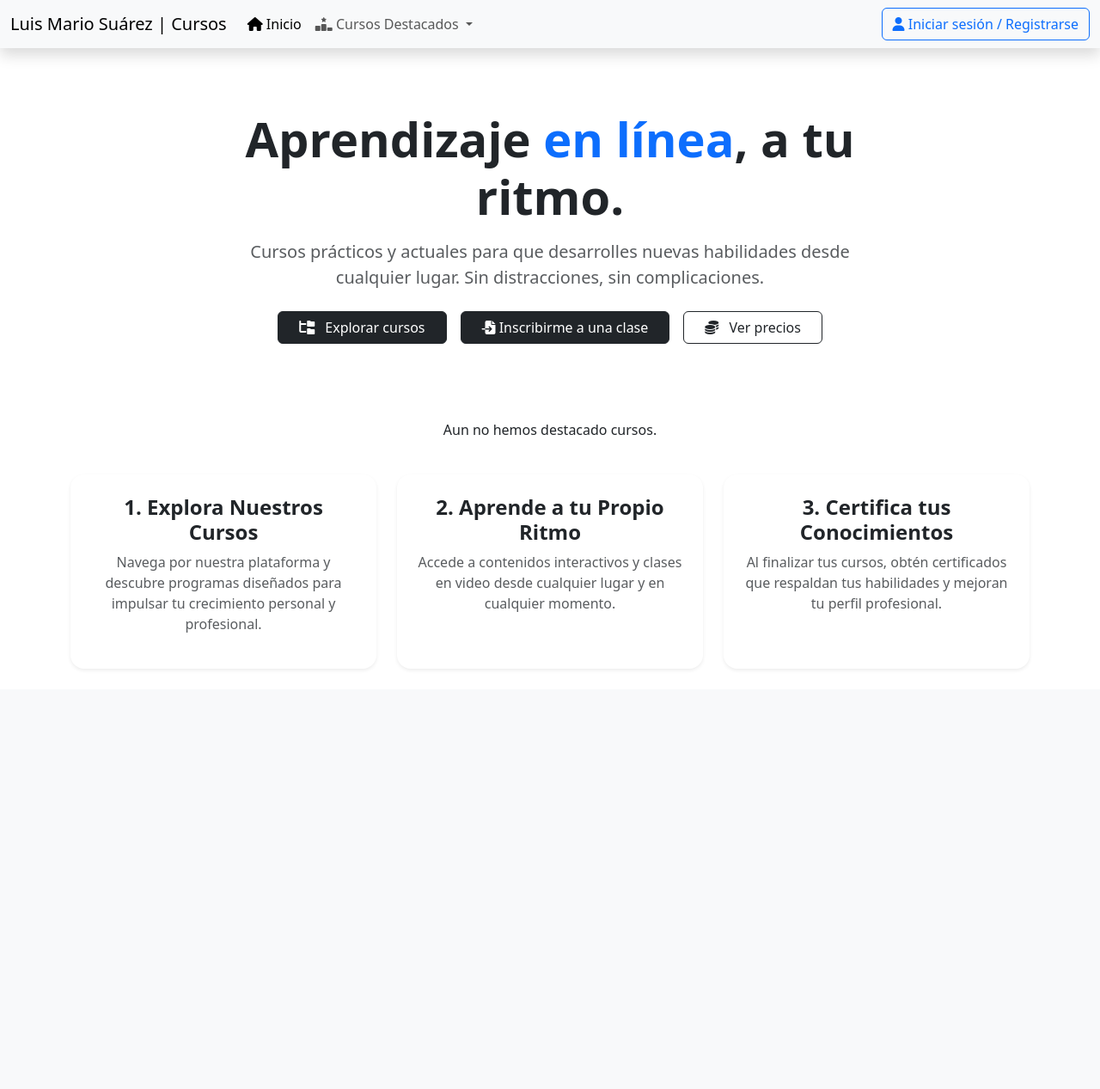
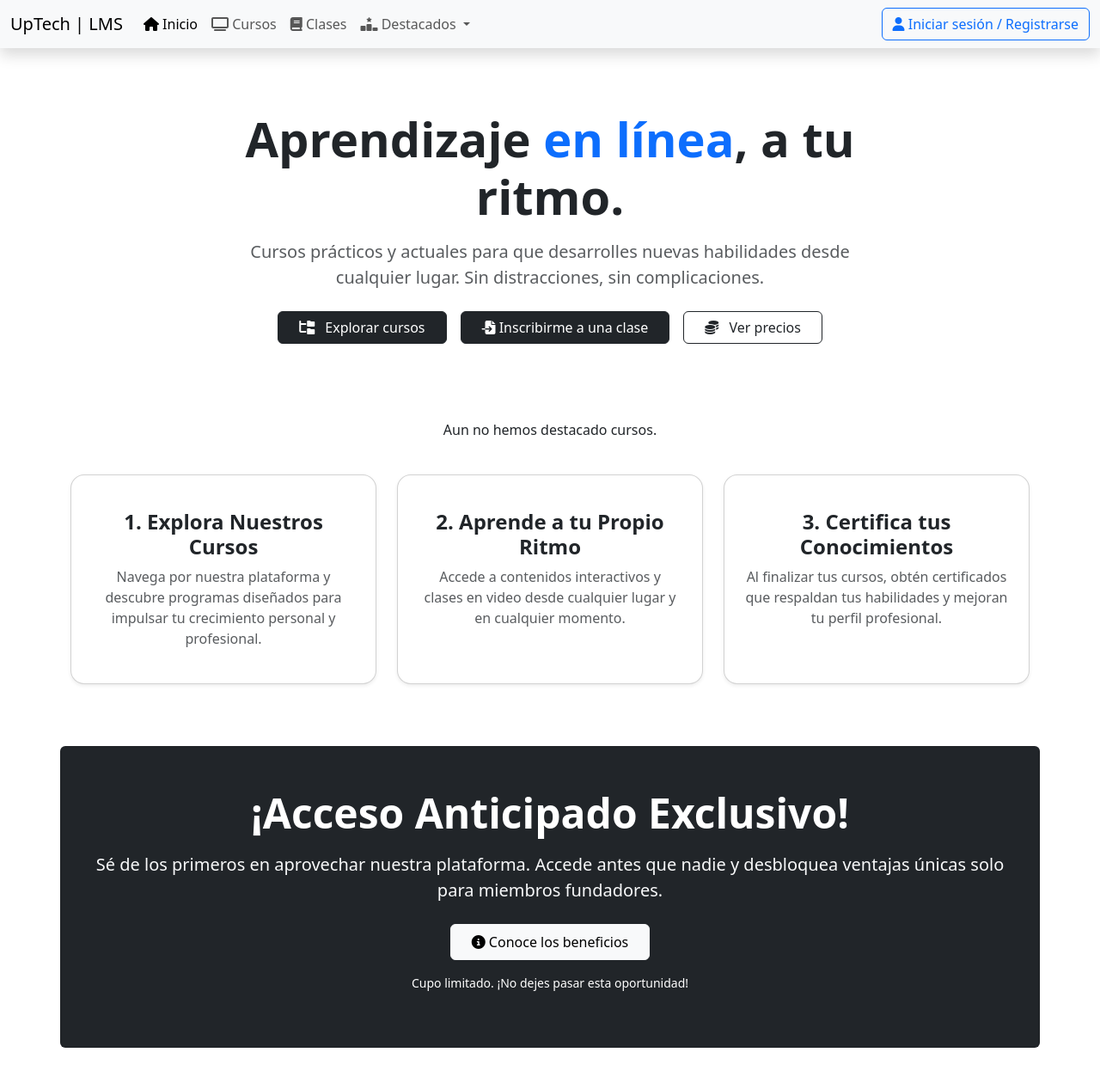
Before and after one commit to mariosuarezDEV/code_lms, a Django app: page / in a window 1280 px wide. Shown: the whole page at 86% size. Before the commit the page ends 736 px from the top, so only its background shows below. Run offline with Django 5.2, Linux system fonts and the light colour scheme; data that the repository does not hold is empty; some libraries are stand-ins or nearby versions.

Commit message:
Update branding and navbar; enhance landing page
Changed site title and navbar branding to 'UpTech'. Updated navbar links and dropdown items for a more platform-focused navigation. Improved landing page with card styling and added an early access promotional section. Removed the final call-to-action from the lanzamiento page. Also removed the hardcoded Stripe secret key from settings.py for better security.

```diff
--- a/base/templates/base.html
+++ b/base/templates/base.html
@@ -8,7 +8,7 @@
     <meta charset="UTF-8">
     <script src="https://kit.fontawesome.com/f89f8ae43b.js" crossorigin="anonymous"></script>
     <meta name="viewport" content="width=device-width, initial-scale=1.0">
-    <title>LMS</title>
+    <title>UpTech</title>
 </head>
 <body>
     {% include "componentes/navbar.html" %}
--- a/base/templates/componentes/navbar.html
+++ b/base/templates/componentes/navbar.html
@@ -1,6 +1,6 @@
 <nav class="navbar navbar-expand-lg bg-body-tertiary sticky-top shadow mb-4" >
   <div class="container-fluid">
-    <a class="navbar-brand" href="#">Luis Mario Suárez | Cursos</a>
+    <a class="navbar-brand" href="#">UpTech | LMS</a>
     <button class="navbar-toggler" type="button" data-bs-toggle="collapse" data-bs-target="#navbarSupportedContent" aria-controls="navbarSupportedContent" aria-expanded="false" aria-label="Toggle navigation">
       <span class="navbar-toggler-icon"></span>
     </button>
@@ -9,19 +9,25 @@
         <li class="nav-item">
           <a class="nav-link active" aria-current="page" href='{% url "landing" %}'><i class="fa-solid fa-house"></i> Inicio</a>
         </li>
+        <li class="nav-item">
+          <a class="nav-link" aria-current="page" href='{% url "landing" %}'><i class="fa-solid fa-tv"></i> Cursos</a>
+        </li>
+        <li class="nav-item">
+          <a class="nav-link" aria-current="page" href='{% url "landing" %}'><i class="fa-solid fa-book"></i> Clases</a>
+        </li>
         <li class="nav-item dropdown">
           <a class="nav-link dropdown-toggle" href="#" role="button" data-bs-toggle="dropdown" aria-expanded="false">
-            <i class="fa-solid fa-ranking-star"></i> Cursos Destacados
+            <i class="fa-solid fa-ranking-star"></i> Destacados
           </a>
           <ul class="dropdown-menu">
-            <li><a class="dropdown-item" href="#">Python desde 0</a></li>
-            <li><a class="dropdown-item" href="#">Django Básico</a></li>
+            <li><a class="dropdown-item" href="#">Ofertas para estudiantes</a></li>
+            <li><a class="dropdown-item" href="#">Quiero ser educador</a></li>
             <!-- <li><a class="dropdown-item" href="#">Django Rest Framework</a></li> -->
             <li><hr class="dropdown-divider"></li>
-            <li><a class="dropdown-item" href="#">Ingeniería en Backend</a></li>
+            <li><a class="dropdown-item" href="#">Conoce más sobre la plataforma</a></li>
             <!-- <li><a class="dropdown-item" href="#">Ingeniería en Inteligencia Artificial</a></li> -->
             <li><hr class="dropdown-divider"></li>
-            <li><a class="dropdown-item" href="#">Pandas y NumPy</a></li>
+            <li><a class="dropdown-item" href="#">Conoce más sobre la plataforma</a></li>
             <!-- <li><a class="dropdown-item" href="#">FastAPI</a></li> -->
             <!-- <li><a class="dropdown-item" href="#">PostgreSQL</a></li> -->
           </ul>
--- a/landing/templates/landing.html
+++ b/landing/templates/landing.html
@@ -46,21 +46,21 @@
 
 <div class="row text-center">
   <div class="col-md-4 mb-4">
-    <div class="p-4 shadow-sm rounded-4 h-100">
+    <div class="p-4 card shadow-sm rounded-4 h-100">
       <i class="bi bi-mouse-fill display-3 text-primary mb-3"></i>
       <h4 class="fw-semibold">1. Explora Nuestros Cursos</h4>
       <p class="text-muted">Navega por nuestra plataforma y descubre programas diseñados para impulsar tu crecimiento personal y profesional.</p>
     </div>
   </div>
   <div class="col-md-4 mb-4">
-    <div class="p-4 shadow-sm rounded-4 h-100">
+    <div class="p-4 card shadow-sm rounded-4 h-100">
       <i class="bi bi-play-circle-fill display-3 text-primary mb-3"></i>
       <h4 class="fw-semibold">2. Aprende a tu Propio Ritmo</h4>
       <p class="text-muted">Accede a contenidos interactivos y clases en video desde cualquier lugar y en cualquier momento.</p>
     </div>
   </div>
   <div class="col-md-4 mb-4">
-    <div class="p-4 shadow-sm rounded-4 h-100">
+    <div class="p-4 card shadow-sm rounded-4 h-100">
       <i class="bi bi-patch-check-fill display-3 text-primary mb-3"></i>
       <h4 class="fw-semibold">3. Certifica tus Conocimientos</h4>
       <p class="text-muted">Al finalizar tus cursos, obtén certificados que respaldan tus habilidades y mejoran tu perfil profesional.</p>
@@ -68,4 +68,22 @@
   </div>
 </div>
 
+<div class="row my-5">
+  <div class="col-12 card text-bg-dark">
+    <div class="card-body text-center py-5">
+      <h2 class="fw-bold mb-3 display-5">¡Acceso Anticipado Exclusivo!</h2>
+      <p class="fs-5 mb-4 text-light">
+        Sé de los primeros en aprovechar nuestra plataforma. Accede antes que nadie y desbloquea ventajas únicas solo para miembros fundadores.
+      </p>
+      <a href="{% url 'lanzamiento' %}" class="btn btn-light px-4 py-2">
+        <i class="fa-solid fa-circle-info"></i> Conoce los beneficios
+      </a>
+      <p class="mt-3 small">
+        Cupo limitado. ¡No dejes pasar esta oportunidad!
+      </p>
+    </div>
+  </div>
+</div>
+
+
 {% endblock contenido %}
--- a/lms/settings.py
+++ b/lms/settings.py
@@ -210,5 +210,4 @@ CRISPY_TEMPLATE_PACK = "bootstrap5"
 # Stripe settings
 DJSTRIPE_FOREIGN_KEY_TO_FIELD = "id"
 STRIPE_LIVE_MODE = False  # Cambiar a True en producción
-STRIPE_SECRET_KEY = "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"
 DJSTRIPE_USE_NATIVE_JSONFIELD = True  # Recomendado para mejores modelos
```
Also changed, not shown: landing/templates/lanzamiento.html (+0 -9 lines).
